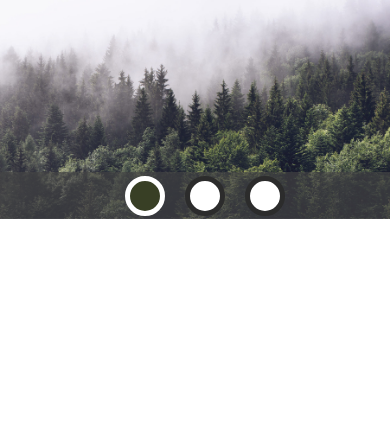
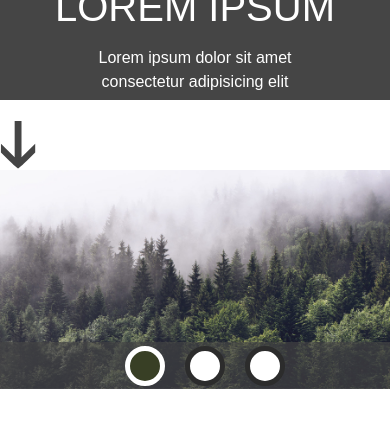
Before and after one commit to danielPantalena/DOT, a React (Create React App) app in the folder React-JS/dot-front-react/: page / in a window 390 px wide. Shown: the top 428 px of the page. Built offline with nearby package versions, Linux system fonts and the light colour scheme.

Commit message:
add HeaderMobile component

```diff
--- a/React-JS/dot-front-react/src/components/BackgroundCarousel/BackgroundCarousel.jsx
+++ b/React-JS/dot-front-react/src/components/BackgroundCarousel/BackgroundCarousel.jsx
@@ -1,6 +1,7 @@
 import React, { useState } from 'react';
 import Carousel from 'react-bootstrap/Carousel';
-import { SelectBackgroundImage, HeaderDesktop } from '../';
+import Image from 'react-bootstrap/Image'
+import { SelectBackgroundImage, HeaderDesktop, HeaderMobile } from '../';
 import { backgroundTrees, seoulTower, blueCartoon, arrowGrey } from '../../images';
 import './BackgroundCarousel.css';
 
@@ -12,6 +13,7 @@ const CarouselComponent = () => {
   };
   return (
     <div className="carousel-container">
+      <HeaderMobile/>
 
       <Carousel
         activeIndex={index}
@@ -22,13 +24,13 @@ const CarouselComponent = () => {
         indicators={false}
       >
         <Carousel.Item>
-          <img fluid className="d-block w-100" src={backgroundTrees} alt="First slide" />
+          <img fluid className="background-image d-block w-100" src={backgroundTrees} alt="First slide" />
         </Carousel.Item>
         <Carousel.Item>
-          <img fluid className="d-block w-100" src={seoulTower} alt="Second slide" />
+          <img fluid className="background-image d-block w-100" src={seoulTower} alt="Second slide" />
         </Carousel.Item>
         <Carousel.Item>
-          <img fluid className="d-block w-100" src={blueCartoon} alt="Third slide" />
+          <img fluid className="background-image d-block w-100" src={blueCartoon} alt="Third slide" />
         </Carousel.Item>
       </Carousel>
       <div className="header-desktop-container">
--- /dev/null
+++ b/React-JS/dot-front-react/src/components/HeaderMobile/HeaderMobile.css
@@ -0,0 +1,26 @@
+.mobile-header {
+  align-items: center;
+  background-color: rgb(69, 69, 69);
+  color: white;
+  display: flex;
+  flex-flow: column;
+  height: 100px;
+  justify-content: center;
+  padding: 2%;
+  text-align: center;
+}
+
+.mobile-header-text {
+  padding: 2%;
+  width: 60vw;
+}
+
+@media only screen and (min-width: 800px) {
+  .mobile-header {
+    display: none;
+  }
+
+  .mobile-header-arrow {
+    display: none;
+  }
+}
--- /dev/null
+++ b/React-JS/dot-front-react/src/components/HeaderMobile/HeaderMobile.jsx
@@ -0,0 +1,19 @@
+import React from 'react';
+import './HeaderMobile.css';
+import { arrowGrey } from '../../images';
+
+const HeaderMobile = () => {
+  return (
+    <div className="mobile-header-container">
+      <header class="mobile-header">
+        <h1>LOREM IPSUM</h1>
+        <p class="mobile-header-text">Lorem ipsum dolor sit amet consectetur adipisicing elit</p>
+      </header>
+      <a href="#carousel" class="mobile-header-arrow">
+        <img class="background-image-arrow" src={arrowGrey} alt="arrow" />
+      </a>
+    </div>
+  );
+};
+
+export default HeaderMobile;
--- a/React-JS/dot-front-react/src/components/SelectBackgroundImage/SelectBackgroundImage.css
+++ b/React-JS/dot-front-react/src/components/SelectBackgroundImage/SelectBackgroundImage.css
@@ -16,6 +16,9 @@
   height: 40px;
   transition: all 200ms;
   width: 40px;
+}
+
+.select-background-button:focus {
   outline: none;
 }
 
--- a/React-JS/dot-front-react/src/components/index.js
+++ b/React-JS/dot-front-react/src/components/index.js
@@ -1,3 +1,4 @@
 export { default as BackgroundCarousel } from './BackgroundCarousel/BackgroundCarousel';
 export { default as HeaderDesktop } from './HeaderDesktop/HeaderDesktop';
 export { default as SelectBackgroundImage } from './SelectBackgroundImage/SelectBackgroundImage';
+export { default as HeaderMobile } from './HeaderMobile/HeaderMobile';
```
